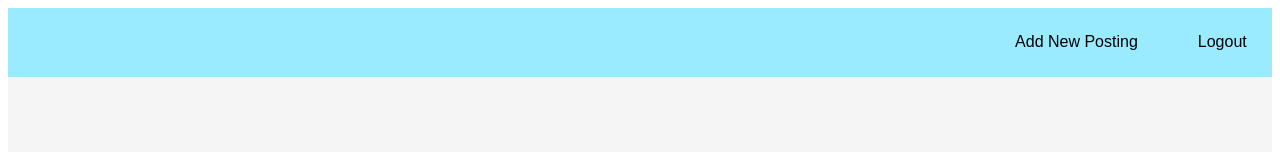
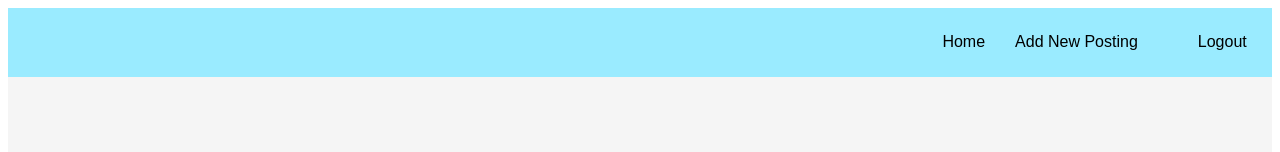
Before and after one commit to wycmichelle11/CPSC471-Job-Board, a React (Create React App) app in the folder client/: page /home/writePost in a window 1280 px wide. Shown: the top 152 px of the page. Built offline with nearby package versions, Linux system fonts and the light colour scheme.

Commit message:
Add home link

```diff
--- a/client/src/components/NavBar.jsx
+++ b/client/src/components/NavBar.jsx
@@ -9,6 +9,7 @@ const NavBar = () => {
         <div className="navbar">
             <div className="nav-container">
                 <div className="navbar-links">
+                    <Link to="/home" className="navbar-link">Home</Link>
                     <Link to="/home/writepost" className="navbar-link">Add New Posting</Link>
                     <Link to="/home/myaccount" className="navbar-link">{currentUser && currentUser.first_name}</Link>
                     <Link  to="/login" className="navbar-link"  onClick={logout}>Logout</Link>
```
